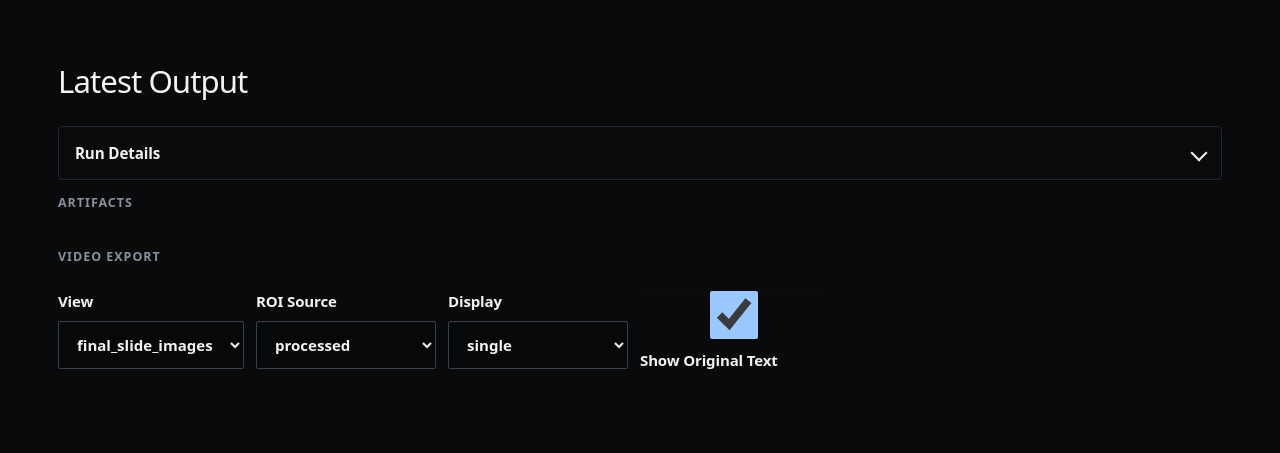
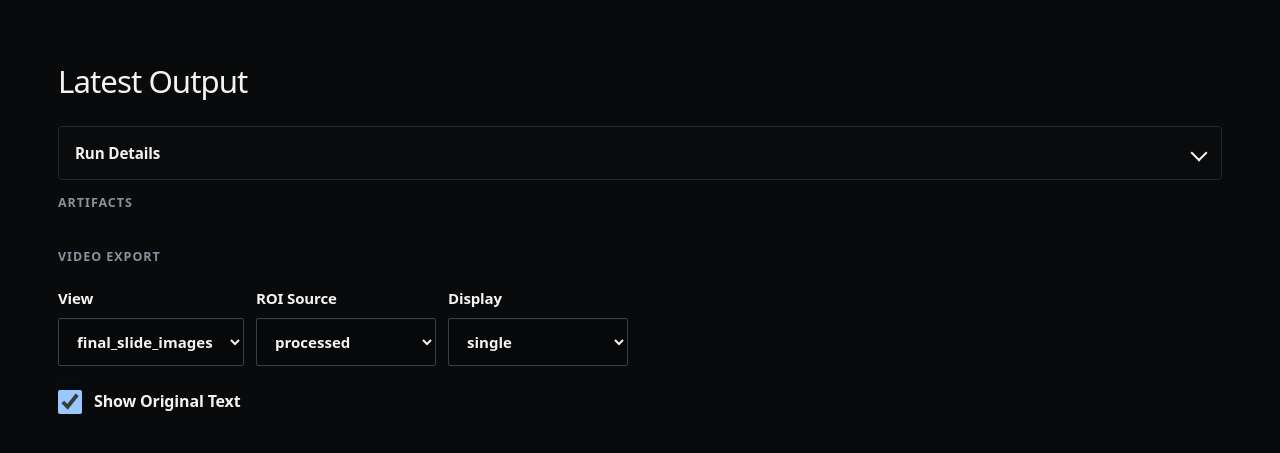
Before and after one commit to henr-lecturio/slide-lang-transformation, a website with bundled scripts: page web/index.html in a window 1280 px wide. Shown: the part 897-1350 px from the top of the page. Built offline with nearby package versions, Linux system fonts and the light colour scheme; files whose address does not match are found by name; a web font is replaced by a local one.

Commit message:
ui changes

```diff
--- a/web/css/layout.css
+++ b/web/css/layout.css
@@ -366,6 +366,24 @@ h3 {
   flex-wrap: wrap;
 }
 
+.toggle-small {
+  display: flex;
+  flex-direction: row;
+  align-items: center;
+  gap: 12px;
+  font-size: 1rem;
+  width: fit-content;
+  cursor: pointer;
+  margin-bottom: 0.5rem;
+}
+
+.toggle-small input[type="checkbox"] {
+  width: 24px;
+  height: 24px;
+  margin: 0;
+  cursor: pointer;
+}
+
 .lab-toolbar {
   display: flex;
   align-items: center;
--- a/web/css/runs.css
+++ b/web/css/runs.css
@@ -205,7 +205,7 @@
 }
 
 .slide-text-main {
-  font-size: 1rem;
+  font-size: 1.2rem;
   white-space: pre-wrap;
   line-height: 1.7;
 }
@@ -216,7 +216,7 @@
 }
 
 .slide-text-original {
-  font-size: 0.75rem;
+  font-size: 1rem;
   white-space: pre-wrap;
   line-height: 1.45;
   color: var(--text-muted);
--- a/web/index.html
+++ b/web/index.html
@@ -152,11 +152,11 @@
                 <option value="compare">compare</option>
               </select>
             </label>
-            <label>
-              <input id="latest-show-original-text" type="checkbox" checked />
-              Show Original Text
-            </label>
           </div>
+          <label class="toggle-small">
+            <input id="latest-show-original-text" type="checkbox" checked/>
+            <span>Show Original Text</span>
+          </label>
           <div id="latest-slides-list" class="slides-list"></div>
         </section>
       </section>
@@ -194,11 +194,11 @@
                   <option value="compare">compare</option>
                 </select>
               </label>
-              <label>
-                <input id="run-show-original-text" type="checkbox" checked />
-                Show Original Text
-              </label>
-            </div>
+            </div>
+            <label class="toggle-small">
+              <input id="run-show-original-text" type="checkbox" checked />
+              <span>Show Original Text</span>
+            </label>
 
             <div id="run-downloads" class="summary-links row wrap"></div>
             <div id="run-slides-list" class="slides-list"></div>
```
